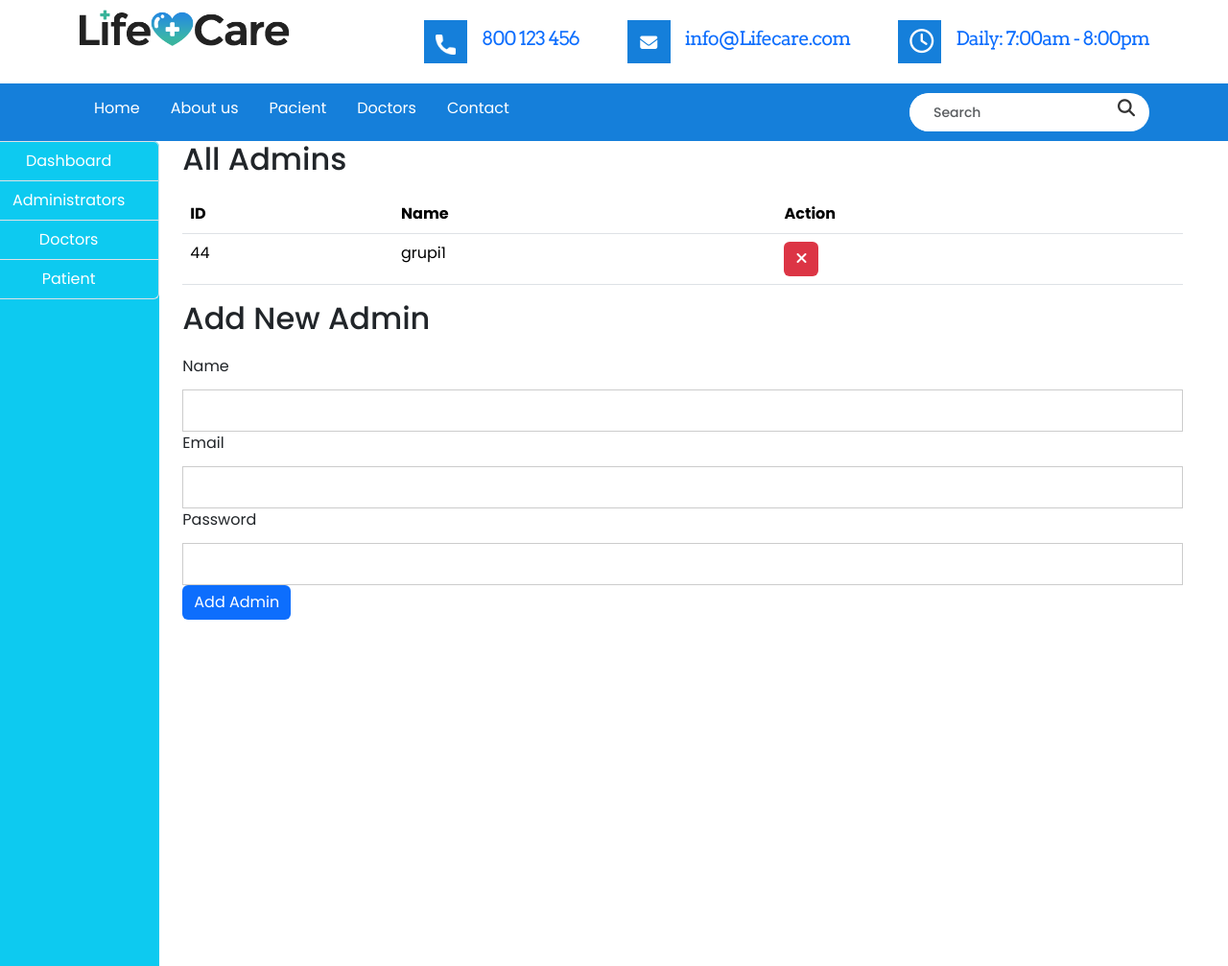
After one commit to Dion-Dauti/Web-II, a PHP site: page /admins.php in a window 1280 px wide. The commit adds this page. Shown: the whole page at 96% size. Run offline with PHP 8.4, Linux system fonts and the light colour scheme; data comes from the database, SQL or seed files in the repository; some libraries are stand-ins or nearby versions.

Commit message:
small edit.

```diff
--- /dev/null
+++ b/admins.php
@@ -0,0 +1,174 @@
+
+<!DOCTYPE html>
+<html lang="en">
+    <head>
+   <!-- Basic -->
+   <meta charset="utf-8">
+   <meta http-equiv="X-UA-Compatible" content="IE=edge">
+   <!-- Mobile Metas -->
+   <meta name="viewport" content="width=device-width, initial-scale=1">
+   <meta name="viewport" content="initial-scale=1, maximum-scale=1">
+   <!-- Site Metas -->
+   <title>Admin  | Dashboard</title>
+   <meta name="keywords" content="">
+   <meta name="description" content="">
+   <meta name="author" content="">
+   <!-- Site Icons -->
+   <link rel="shortcut icon" href="images/fevicon.ico.png" type="image/x-icon" />
+   <link rel="apple-touch-icon" href="images/apple-touch-icon.png">
+
+
+   <!-- Site CSS -->
+   <link rel="stylesheet" href="style.css">
+   <!-- Colors CSS -->
+   <link rel="stylesheet" href="css/colors.css">
+   <!-- ALL VERSION CSS -->
+   <link rel="stylesheet" href="css/versions.css">
+   <!-- Responsive CSS -->
+   <link rel="stylesheet" href="css/responsive.css">
+   <!-- Custom CSS -->
+   <link rel="stylesheet" href="css/custom.css">
+   <!-- Modernizer for Portfolio -->
+    <!-- Bootstrap CSS -->
+
+    <link href="https://cdn.jsdelivr.net/npm/bootstrap@5.3.0-alpha3/dist/css/bootstrap.min.css" rel="stylesheet" integrity="sha384-KK94CHFLLe+nY2dmCWGMq91rCGa5gtU4mk92HdvYe+M/SXH301p5ILy+dN9+nJOZ" crossorigin="anonymous">
+   <script src="js/modernizer.js"></script>
+   <link rel="stylesheet" href="https://cdnjs.cloudflare.com/ajax/libs/font-awesome/5.15.3/css/all.min.css" integrity="sha384-ezsaFV3cOeW+AYBIHmeUVeL8hT/Hf+m8ohF6QAeY3wv4IhXHto3Zy+x02yoW6oSn" crossorigin="anonymous">
+   <script src="https://kit.fontawesome.com/72b475b245.js" crossorigin="anonymous"></script>
+   <!-- [if lt IE 9] -->
+   <script>
+          function removeAdmin(adminId) {
+            // Send an AJAX request to delete the admin
+             $.ajax({
+              url: 'remove_admin.php',
+                method: 'POST',
+              data: { adminId: adminId },
+                success: function(response) {
+               // Reload the page after successful deletion
+                 location.reload();
+                },
+             error: function(xhr, status, error) {
+                 console.log(error);
+         }
+             });
+          }
+           </script>
+    </head>
+
+
+
+        <body class="clinic_version">
+            <!-- LOADER -->
+            <!-- <div id="preloader">
+               <img class="preloader" src="images/loaders/heart-loading2.gif" alt="">
+            </div> -->
+            <!-- END LOADER -->
+            <header>
+               <div class="header-top wow fadeIn">
+                  <div class="container">
+                     <a class="navbar-brand" href="adminDashboard.php"><img src="images/logo.png" alt="image"></a>
+                     <div class="right-header">
+                        <div class="header-info">
+                           <div class="info-inner">
+                              <span class="icontop"><img src="images/phone-icon.png" alt="#"></span>
+                              <span class="iconcont"><a href="tel:800 123 456">800 123 456</a></span>
+                           </div>
+                           <div class="info-inner">
+                              <span class="icontop"><i class="fa fa-envelope" aria-hidden="true"></i></span>
+                              <span class="iconcont"><a data-scroll href="mailto:info@yoursite.com">info@Lifecare.com</a></span>
+                           </div>
+                           <div class="info-inner">
+                              <span class="icontop"><i class="fa fa-clock-o" aria-hidden="true"></i></span>
+                              <span class="iconcont"><a data-scroll href="#">Daily: 7:00am - 8:00pm</a></span>
+                           </div>
+                        </div>
+                     </div>
+                  </div>
+               </div>
+               <div class="header-bottom wow fadeIn">
+   <div class="container">
+      <nav class="main-menu">
+      <div style="background-color: #157fda;">
+    <ul style="list-style-type: none; margin: 0; padding: 0; display: flex; justify-content: center;">
+        <li><a class="active" href="index.html" style="display: block; color: white; text-align: center; padding: 14px 16px; text-decoration: none;">Home</a></li>
+        <li><a data-scroll href="#about" style="display: block; color: white; text-align: center; padding: 14px 16px; text-decoration: none;">About us</a></li>
+        <li><a data-scroll href="#service" style="display: block; color: white; text-align: center; padding: 14px 16px; text-decoration: none;">Pacient</a></li>
+        <li><a href="doctors.html" style="display: block; color: white; text-align: center; padding: 14px 16px; text-decoration: none;">Doctors</a></li>
+        <li><a data-scroll href="#getintouch" style="display: block; color: white; text-align: center; padding: 14px 16px; text-decoration: none;">Contact</a></li>
+    </ul>
+</div>
+
+      </nav>
+      <div class="serch-bar">
+         <div id="custom-search-input">
+            <div class="input-group col-md-12">
+               <input type="text" class="form-control input-lg" placeholder="Search" />
+               <span class="input-group-btn">
+                  <button class="btn btn-info btn-lg" type="button">
+                     <i class="fa fa-search" aria-hidden="true"></i>
+                  </button>
+               </span>
+            </div>
+         </div>
+      </div>
+   </div>
+</div>
+<div class="container-fluid whatdoInamethis">
+   <div class="col-md-12">
+      <div class="row">
+         <div class="col-md-2" style="margin-left: -35px;">
+            <?php
+            include('sidenav.php');
+            include('connection.php');
+            ?>
+         </div>
+         <div class="col-md-10">
+            <h2>All Admins</h2>
+            <table class="table">
+               <thead>
+                  <tr>
+                     <th>ID</th>
+                     <th>Name</th>
+                     <th>Action</th>
+                  </tr>
+               </thead>
+               <tbody>
+
+                  <?php
+                  // Fetch all admins from the database
+                  $query = mysqli_query($conn, "SELECT * FROM users WHERE role='admin'");
+                  while ($row = mysqli_fetch_assoc($query)) {
+                     $adminId = $row['id'];
+                     $adminName = $row['Name'];
+                     ?>
+                     <tr>
+                        <td><?php echo $adminId; ?></td>
+                        <td><?php echo $adminName; ?></td>
+                        <td><button class="btn btn-danger" onclick="removeAdmin(<?php echo $adminId; ?>)"><i class="fas fa-times"></i></button></td>
+                     </tr>
+                     <?php
+                  }
+                  ?>
+               </tbody>
+            </table>
+
+            <h2>Add New Admin</h2>
+            <form action="add_admin.php" method="post">
+               <div class="form-group">
+                  <label for="adminName">Name</label>
+                  <input type="text" class="form-control" id="adminName" name="adminName" required>
+               </div>
+               <div class="form-group">
+                  <label for="adminEmail">Email</label>
+                  <input type="email" class="form-control" id="adminEmail" name="adminEmail" required>
+               </div>
+               <div class="form-group">
+                  <label for="adminPassword">Password</label>
+                  <input type="password" class="form-control" id="adminPassword" name="adminPassword" required>
+               </div>
+               <button type="submit" class="btn btn-primary">Add Admin</button>
+            </form>
+         </div>
+      </div>
+   </div>
+</div>
--- a/sidenav.php
+++ b/sidenav.php
@@ -1,7 +1,7 @@
 <div class="list-group bg-info" style="height: 100vh;">
                         <a href="adminDashboard.php" class="list-group-item list-group-item-action
                         bg-info text-center text-white">Dashboard </a>
-                        <a href="" class="list-group-item list-group-item-action
+                        <a href="admins.php" class="list-group-item list-group-item-action
                         bg-info text-center text-white">Administrators </a>
                         <a href="" class="list-group-item list-group-item-action
                         bg-info text-center text-white">Doctors </a>
```
Also changed, not shown: adminDashboard.php (+10 -14 lines), remove_admin.php (added, +18 -0 lines).
